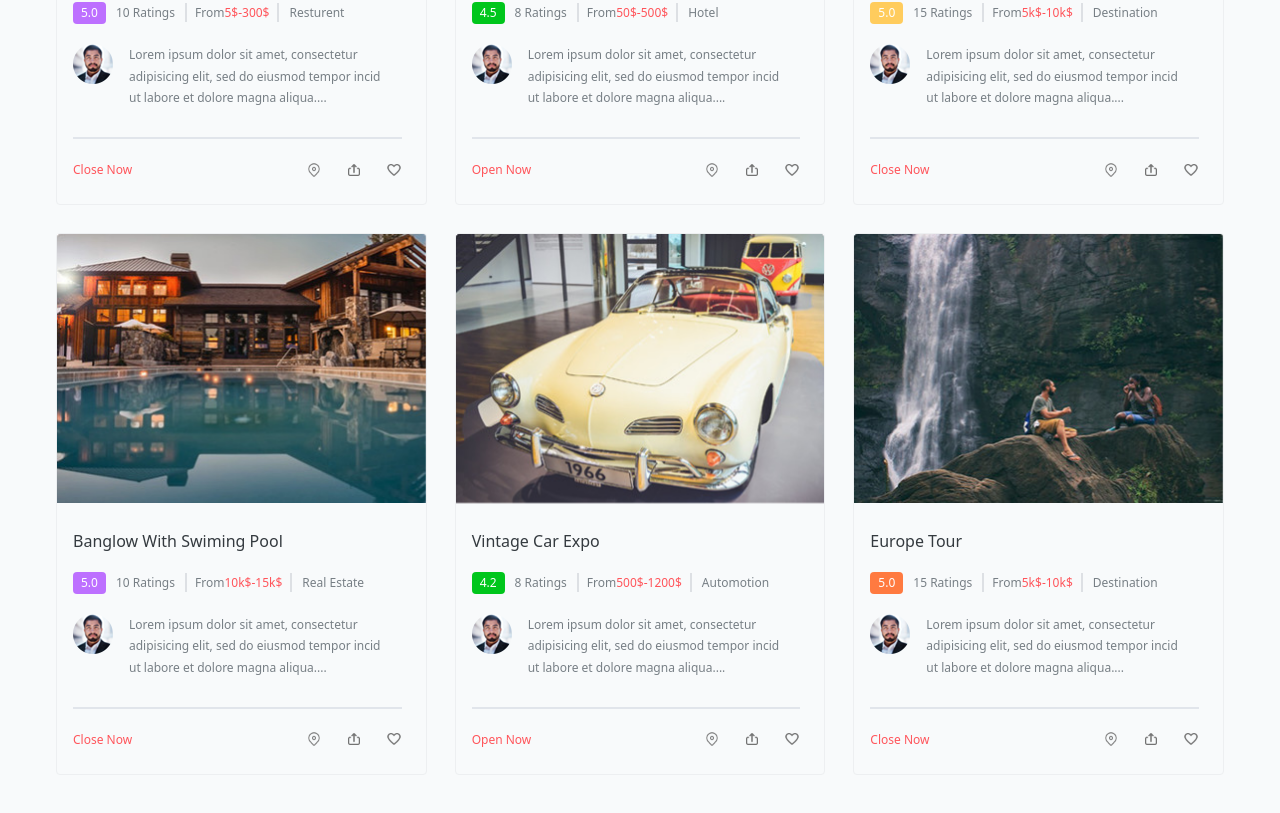
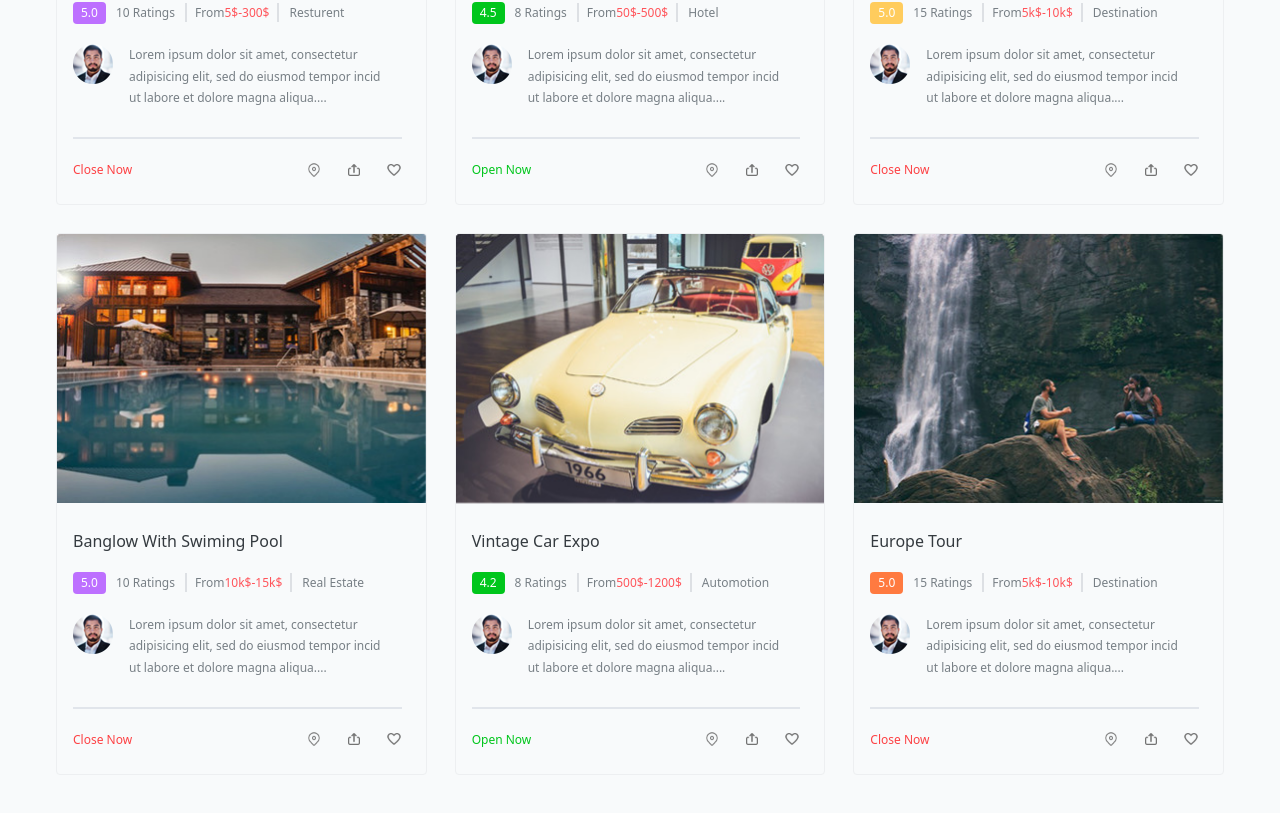
Before and after one commit to samratmahmud/list_race, a Next.js app: page / in a window 1280 px wide. Shown: the part 2157-2970 px from the top of the page. Built offline with nearby package versions, Linux system fonts and the light colour scheme.

Commit message:
red green color prob solve

```diff
--- a/src/app/home/explore/Explore.tsx
+++ b/src/app/home/explore/Explore.tsx
@@ -29,6 +29,7 @@ const vanuecards = [
     iconGroup: [
       {
         offOn: "Close Now",
+        classNames: "text-red-500",
         icons: [
           "/images/icons8-location-48 (1).png",
           "/images/icons8-upload-48.png",
@@ -63,7 +64,7 @@ const vanuecards = [
     iconGroup: [
       {
         offOn: "Open Now",
-        classNames: "text-green-500",
+        classNames: "text-green-600",
         icons: [
           "/images/icons8-location-48 (1).png",
           "/images/icons8-upload-48.png",
@@ -98,6 +99,7 @@ const vanuecards = [
     iconGroup: [
       {
         offOn: "Close Now",
+        classNames: "text-red-500",
         icons: [
           "/images/icons8-location-48 (1).png",
           "/images/icons8-upload-48.png",
@@ -132,6 +134,7 @@ const vanuecards = [
     iconGroup: [
       {
         offOn: "Close Now",
+        classNames: "text-red-500",
         icons: [
           "/images/icons8-location-48 (1).png",
           "/images/icons8-upload-48.png",
@@ -166,7 +169,7 @@ const vanuecards = [
     iconGroup: [
       {
         offOn: "Open Now",
-        classNames: "text-green-500",
+        classNames: "text-green-600",
         icons: [
           "/images/icons8-location-48 (1).png",
           "/images/icons8-upload-48.png",
@@ -201,6 +204,7 @@ const vanuecards = [
     iconGroup: [
       {
         offOn: "Close Now",
+        classNames: "text-red-500",
         icons: [
           "/images/icons8-location-48 (1).png",
           "/images/icons8-upload-48.png",
--- a/src/app/home/explore/ExploreCards.tsx
+++ b/src/app/home/explore/ExploreCards.tsx
@@ -106,10 +106,7 @@ function ExploreCards(props: ExploreCardsProps) {
               key={index}
               className="flex gap-6 justify-between items-center"
             >
-              <h3
-                role="button"
-                className={`text-xs text-primary ${classNames}`}
-              >
+              <h3 role="button" className={`text-xs ${classNames}`}>
                 {offOn}
               </h3>
               <div className="flex gap-6">
--- a/tailwind.config.ts
+++ b/tailwind.config.ts
@@ -33,7 +33,7 @@ const config: Config = {
           "800": "#e1e5eb",
         },
         purple: {"400": "#bd70ff"},
-        green: {"500": "#00c437", "600": "#00c61c"},
+        green: {"600": "#00c61c"},
         orange: {"500": "#ffcc5d"},
       },
     },
```
